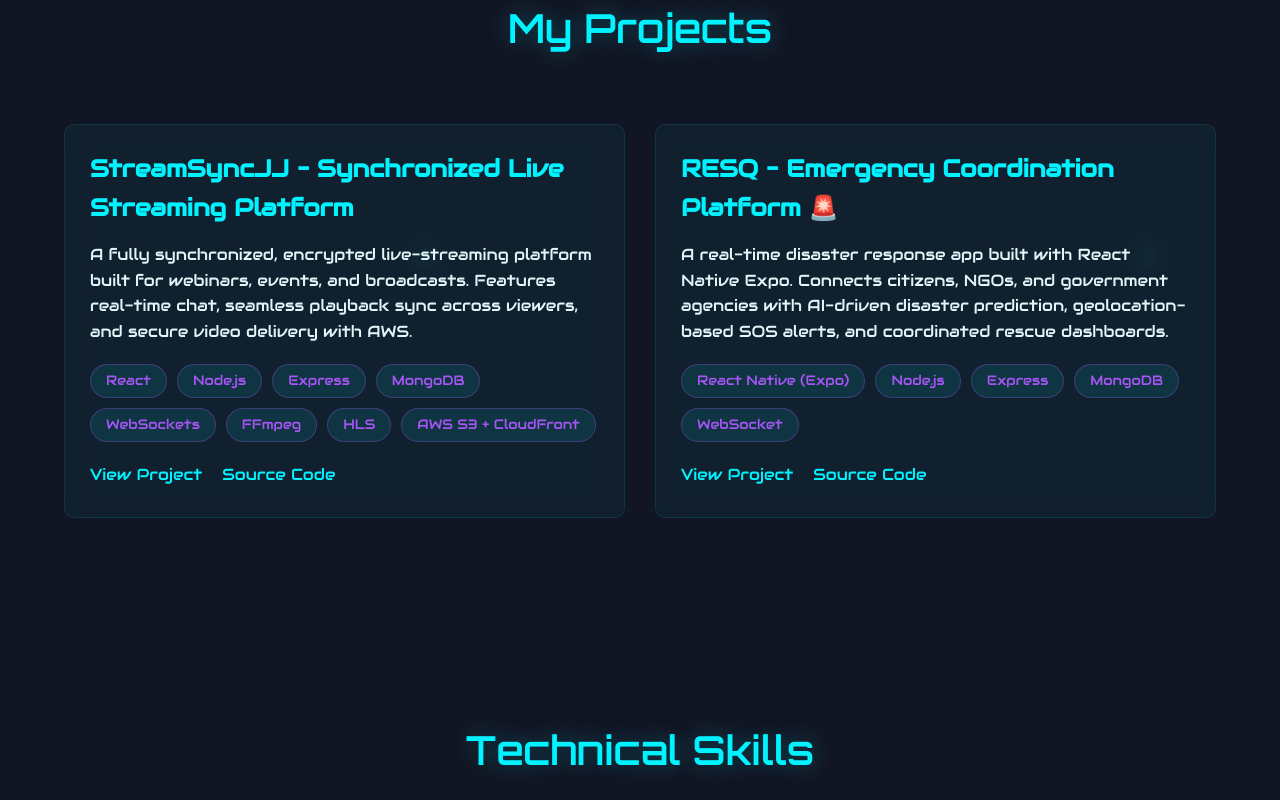
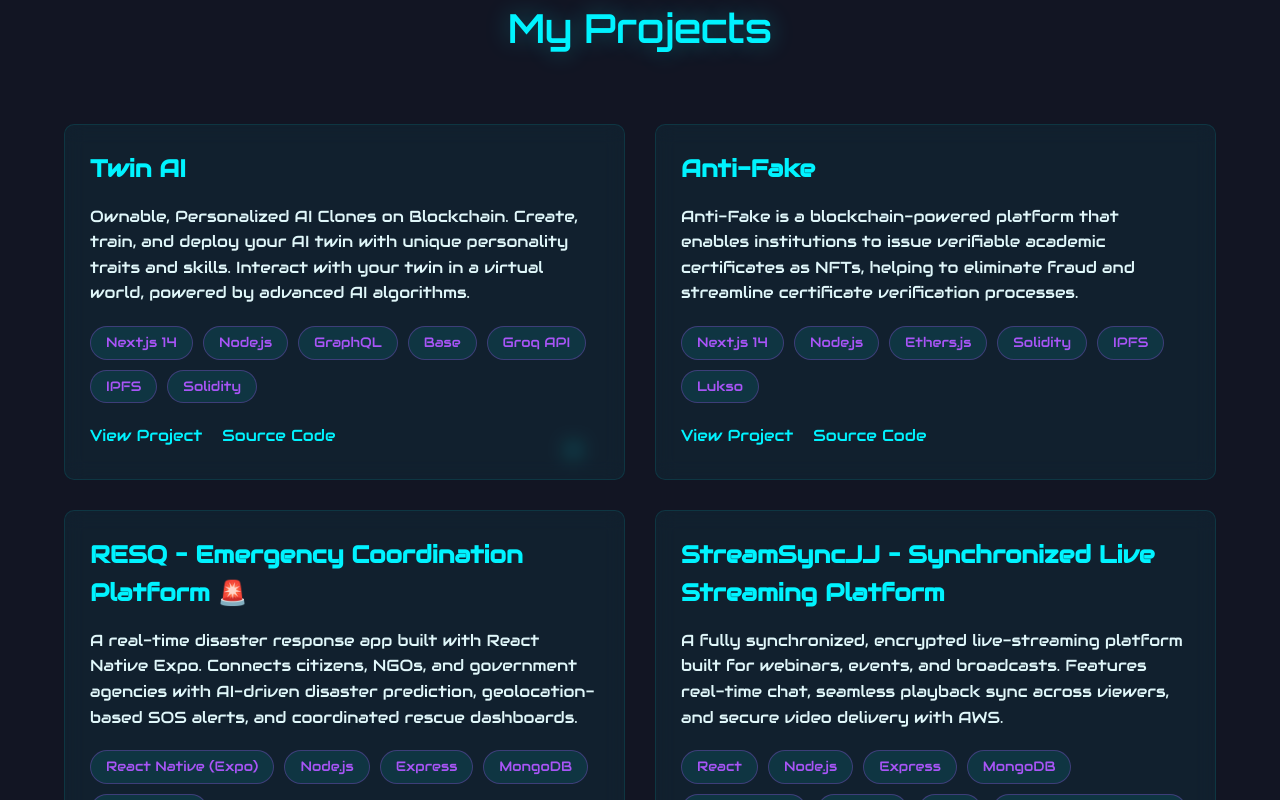
Before and after one commit to jayasurya0007/jayasurya, a React (Vite) app: page / in a window 1280 px wide. Shown: the part 1640-2440 px from the top of the page. Built offline with nearby package versions, Linux system fonts and the light colour scheme; no server answers.

Commit message:
Added Projects in Projects.jsx

```diff
--- a/src/components/Home.jsx
+++ b/src/components/Home.jsx
@@ -10,7 +10,7 @@
         I design experiences, not just websites.</p>
         <div className="home-buttons">
           <a
-            href="https://drive.google.com/uc?export=download&id=1b3FbXPbH5MDqEOWbnJDEs9W_dF8iw5J-"
+            href="https://drive.google.com/file/d/1EF4voxSZyN6dRvYbolYuy01KPkNyJ4q0/view?usp=sharing"
             className="btn primary"
             download="Jayasuriya_CV.pdf"
             target="_blank"
--- a/src/components/Projects.jsx
+++ b/src/components/Projects.jsx
@@ -4,20 +4,37 @@
   const projectList = [
     {
       id: 1,
+      title: "Twin AI",
+      description: "Ownable, Personalized AI Clones on Blockchain. Create, train, and deploy your AI twin with unique personality traits and skills. Interact with your twin in a virtual world, powered by advanced AI algorithms.",
+      tags: ["Next.js 14", "Node.js","GraphQL","Base","Groq API","IPFS","Solidity"],
+      link:"https://ai-twin-xi.vercel.app/",
+      github:"https://github.com/jayasurya0007/ai-twin",
+    },
+    {
+      id: 2,
+      title: "Anti-Fake",
+      description: "Anti-Fake is a blockchain-powered platform that enables institutions to issue verifiable academic certificates as NFTs, helping to eliminate fraud and streamline certificate verification processes.",
+      tags: ["Next.js 14", "Node.js","Ethers.js","Solidity","IPFS","Lukso"],
+      link:"https://lukso-dapp-dusky.vercel.app/",
+      github:"https://github.com/jayasurya0007/anti-fake-certificates",
+    },
+    {
+      id: 3,
+      title: "RESQ – Emergency Coordination Platform 🚨",
+      description: "A real-time disaster response app built with React Native Expo. Connects citizens, NGOs, and government agencies with AI-driven disaster prediction, geolocation-based SOS alerts, and coordinated rescue dashboards.",
+      tags: ["React Native (Expo)", "Node.js","Express","MongoDB","WebSocket"],
+      link:"https://expo.dev/accounts/jayasurya.26it/projects/RescueApp/builds/e9e3dfc7-9e97-491b-aff0-0ae387ad5f92",
+      github:"https://github.com/jayasurya0007/ResQ-Mobile",
+    },
+    {
+      id: 4,
       title: "StreamSyncJJ – Synchronized Live Streaming Platform",
       description: "A fully synchronized, encrypted live-streaming platform built for webinars, events, and broadcasts. Features real-time chat, seamless playback sync across viewers, and secure video delivery with AWS.",
       tags: ["React", "Node.js", "Express", "MongoDB","WebSockets","FFmpeg","HLS","AWS S3 + CloudFront"],
       link:"https://devfolio.co/projects/streamsyncjj-530c",
       github:"https://github.com/jayasurya0007/streamsync",
     },
-    {
-      id: 2,
-      title: "RESQ – Emergency Coordination Platform 🚨",
-      description: "A real-time disaster response app built with React Native Expo. Connects citizens, NGOs, and government agencies with AI-driven disaster prediction, geolocation-based SOS alerts, and coordinated rescue dashboards.",
-      tags: ["React Native (Expo)", "Node.js","Express","MongoDB","WebSocket"],
-      link:"https://expo.dev/accounts/jayasurya.26it/projects/RescueApp/builds/e9e3dfc7-9e97-491b-aff0-0ae387ad5f92",
-      github:"https://github.com/jayasurya0007/ResQ-Mobile",
-    }
+
   ];
 
   return (
--- a/src/css/Projects.css
+++ b/src/css/Projects.css
@@ -19,11 +19,31 @@
 
 .projects-grid {
   display: grid;
-    grid-template-columns: repeat(auto-fit, minmax(300px, 1fr));
   gap: 30px;
   position: relative;
   z-index: 1;
 }
+
+/* Mobile - 1 column */
+@media (max-width: 768px) {
+  .projects-grid {
+    grid-template-columns: 1fr;
+  }
+}
+
+/* Laptop & Desktop - 2 columns */
+@media (min-width: 769px) {
+  .projects-grid {
+    grid-template-columns: repeat(2, 1fr);
+  }
+}
+
+/* Desktop - maximum 3 columns */
+/* @media (min-width: 1325px) {
+  .projects-grid {
+    grid-template-columns: repeat(3, 1fr);
+  }
+} */
 
 .project-card {
   background: rgba(0, 243, 255, 0.05);
@@ -34,6 +54,7 @@
   padding: 25px;
 }
 
+/* Rest of your existing styles remain the same */
 .project-card:hover {
   transform: translateY(-10px);
   box-shadow: 0 0 30px rgba(0, 243, 255, 0.2);
@@ -100,9 +121,3 @@
 .project-link:hover::after {
   width: 100%;
 }
-
-  @media (max-width: 768px) {
-    .projects-grid {
-      grid-template-columns: 1fr;
-    }
-  }
```
Lines whose indentation alone changed are shown as unchanged.
